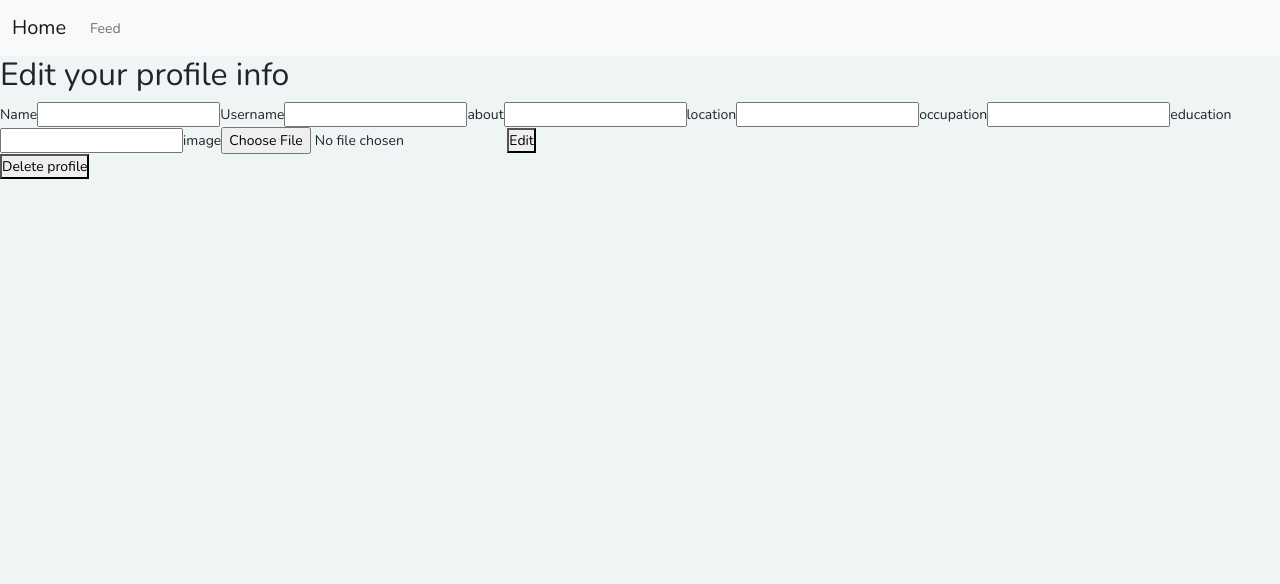
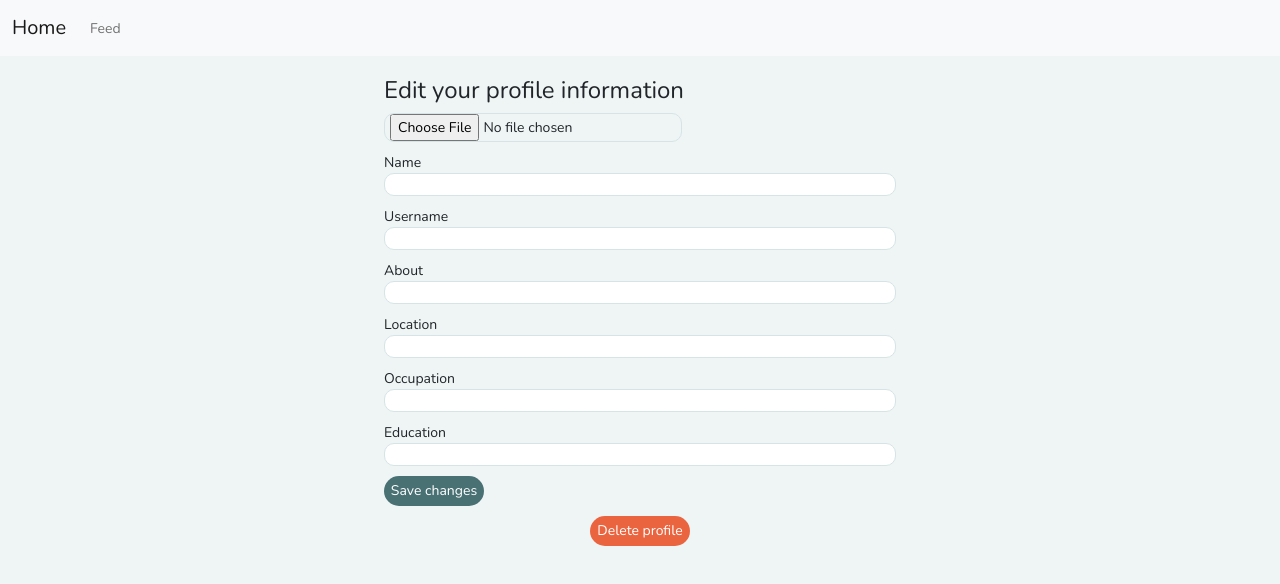
Before and after one commit to miloliveira/poly-client, a React (Create React App) app: page /edit/1 in a window 1280 px wide. Shown: the top 584 px of the page. Built offline with nearby package versions, Linux system fonts and the light colour scheme; no server answers; what javascript-time-ago would draw is missing.

Commit message:
edit profile page styled

```diff
--- a/src/pages/ProfileSettings.jsx
+++ b/src/pages/ProfileSettings.jsx
@@ -3,6 +3,11 @@ import axios from "axios";
 import { useParams, useNavigate } from "react-router-dom";
 import { AuthContext } from "../context/auth.context";
 import service from "../api/service";
+import {
+  EditProfilePage,
+  EditProfileForm,
+  DeleteProfileButton,
+} from "../styles/EditProfile.styles";
 const ProfileSettings = () => {
   const { isLoggedIn, user, logoutUser } = useContext(AuthContext);
   const { userId } = useParams();
@@ -112,10 +117,22 @@ const ProfileSettings = () => {
   }, []);
 
   return (
-    <div>
-      <h2>Edit your profile info</h2>
+    <EditProfilePage>
+      <EditProfileForm onSubmit={handleProfileEdit}>
+        <h4>Edit your profile information</h4>
+        <div>
+          <input
+            type="file"
+            name="imageUrl"
+            onChange={(e) => handleFileUpload(e)}
+          />
 
-      <form onSubmit={handleProfileEdit}>
+          {imageUrl && (
+            <>
+              <img src={imageUrl} alt="profile pic" />
+            </>
+          )}
+        </div>
         <label>Name</label>
         <input
           type="text"
@@ -134,7 +151,7 @@ const ProfileSettings = () => {
           }}
         />
 
-        <label>about</label>
+        <label>About</label>
         <input
           type="text"
           value={about}
@@ -143,7 +160,7 @@ const ProfileSettings = () => {
           }}
         />
 
-        <label>location</label>
+        <label>Location</label>
         <input
           type="text"
           value={location}
@@ -152,7 +169,7 @@ const ProfileSettings = () => {
           }}
         />
 
-        <label>occupation</label>
+        <label>Occupation</label>
         <input
           type="text"
           value={occupation}
@@ -160,7 +177,7 @@ const ProfileSettings = () => {
             setOccupation(e.target.value);
           }}
         />
-        <label>education</label>
+        <label>Education</label>
         <input
           type="text"
           value={education}
@@ -169,29 +186,16 @@ const ProfileSettings = () => {
           }}
         />
 
-        <label>image</label>
-        <input
-          type="file"
-          name="imageUrl"
-          onChange={(e) => handleFileUpload(e)}
-        />
-
-        {imageUrl && (
-          <>
-            <img src={imageUrl} alt="profile pic" />
-          </>
-        )}
-
-        <button type="submit">Edit</button>
-      </form>
-      <button
+        <button type="submit">Save changes</button>
+      </EditProfileForm>
+      <DeleteProfileButton
         onClick={() => {
           deleteUser(user._id);
         }}
       >
         Delete profile
-      </button>
-    </div>
+      </DeleteProfileButton>
+    </EditProfilePage>
   );
 };
 
--- /dev/null
+++ b/src/styles/EditProfile.styles.js
@@ -0,0 +1,54 @@
+import styled from "styled-components";
+
+export const EditProfilePage = styled.div`
+  height: 100vh;
+  width: 100%;
+  display: flex;
+  flex-direction: column;
+  align-items: center;
+`;
+
+export const EditProfileForm = styled.form`
+  width: 40%;
+  display: flex;
+  flex-direction: column;
+  margin-top: 20px;
+
+  input {
+    border-radius: 10px;
+    padding: 0px 5px;
+    margin-bottom: 10px;
+    border: 1px solid #d6e4e5;
+    outline: none;
+  }
+  button {
+    margin-bottom: 10px;
+    background-color: #497174;
+    color: white;
+    width: 100px;
+    height: 30px;
+    border: none;
+    border-radius: 15px;
+    :hover {
+      text-decoration-line: underline;
+    }
+  }
+  img {
+    width: 200px;
+    height: 200px;
+    object-fit: cover;
+    object-position: 20% 10%;
+    border-radius: 100px;
+  }
+`;
+export const DeleteProfileButton = styled.button`
+  background-color: #eb6440;
+  color: white;
+  width: 100px;
+  height: 30px;
+  border: none;
+  border-radius: 15px;
+  :hover {
+    text-decoration-line: underline;
+  }
+`;
```
